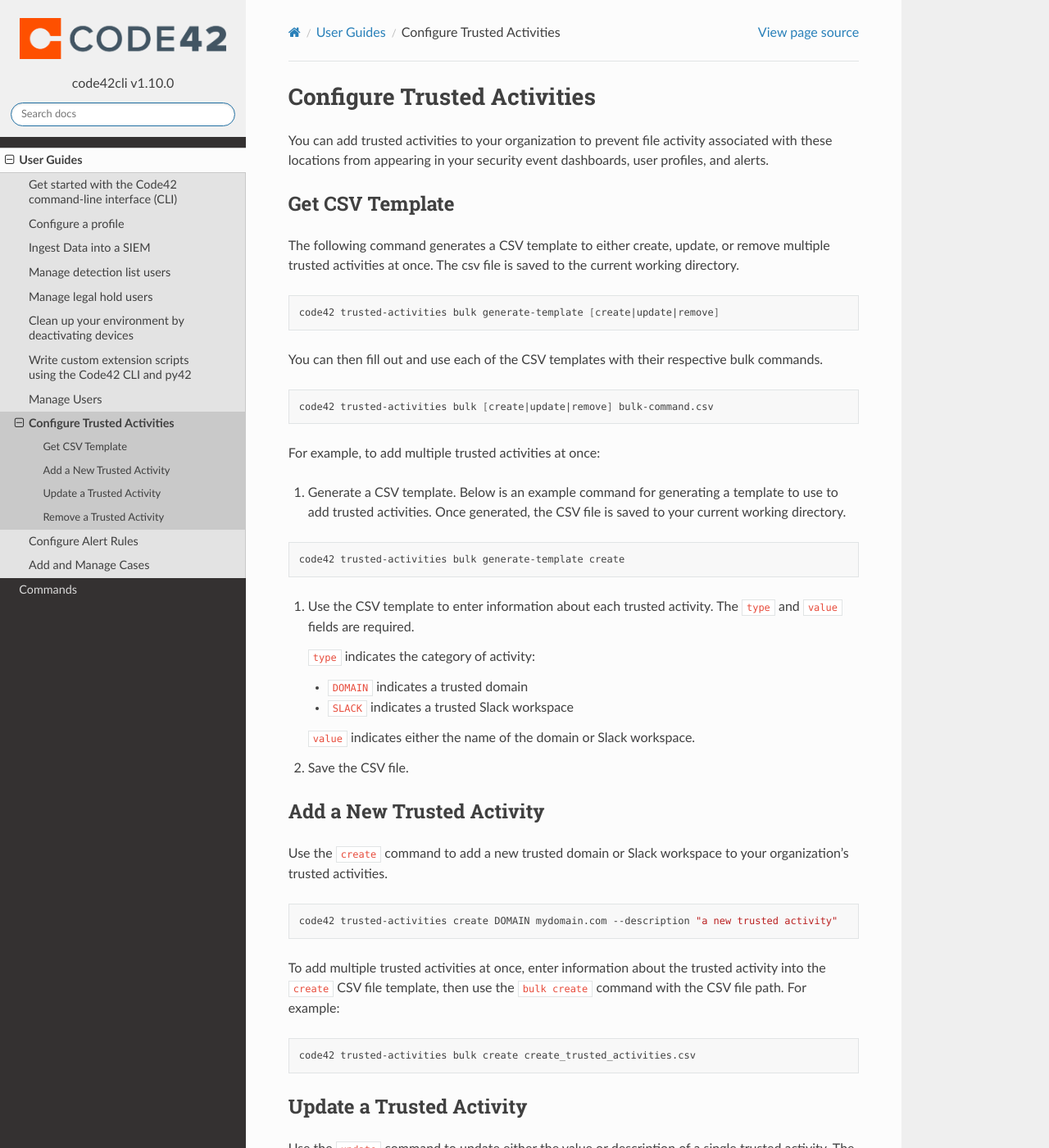
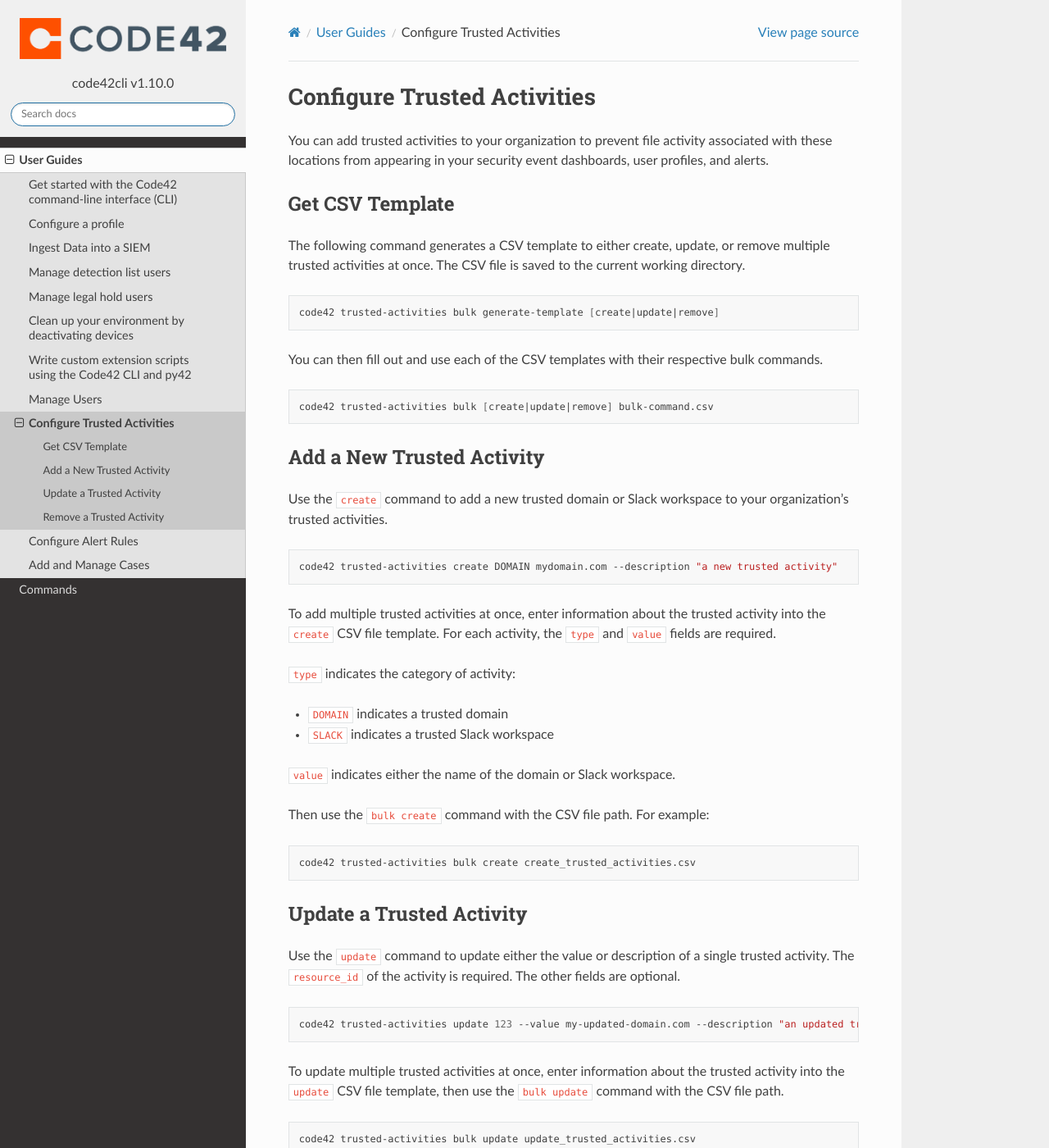
Before and after one commit to code42/code42cli, a Sphinx documentation site: the page built from docs/userguides/trustedactivities.md, in a window 1280 px wide and 1400 px high. Shown: the whole window at 82% size. Built offline with Sphinx 7.4.7 and the Read the Docs theme 2.0.0, drawn with Linux system fonts in a browser that asks for light colours; the version number is read from the project's files by our own code.

````diff
--- a/docs/userguides/trustedactivities.md
+++ b/docs/userguides/trustedactivities.md
@@ -4,7 +4,7 @@
 
 ## Get CSV Template
 
-The following command generates a CSV template to either create, update, or remove multiple trusted activities at once.  The csv file is saved to the current working directory.
+The following command generates a CSV template to either create, update, or remove multiple trusted activities at once.  The CSV file is saved to the current working directory.
 ```bash
 code42 trusted-activities bulk generate-template [create|update|remove]
 ```
@@ -14,17 +14,15 @@
 code42 trusted-activities bulk [create|update|remove] bulk-command.csv
 ```
 
+## Add a New Trusted Activity
 
-For example, to add multiple trusted activities at once:
-
-1. Generate a CSV template. Below is an example command for generating a template to use to add trusted activities. Once generated, the CSV file is saved to your current working directory.
-
+Use the `create` command to add a new trusted domain or Slack workspace to your organization's trusted activities.
 ```bash
-code42 trusted-activities bulk generate-template create
+code42 trusted-activities create DOMAIN mydomain.com --description "a new trusted activity"
 ```
 
-2. Use the CSV template to enter information about each trusted activity.
-   The `type` and `value` fields are required.
+To add multiple trusted activities at once, enter information about the trusted activity into the `create` CSV file template.
+For each activity, the `type` and `value` fields are required.
 
    `type` indicates the category of activity:
    - `DOMAIN` indicates a trusted domain
@@ -32,17 +30,7 @@
 
    `value` indicates either the name of the domain or Slack workspace.
 
-3. Save the CSV file.
-
-## Add a New Trusted Activity
-
-Use the `create` command to add a new trusted domain or Slack workspace to your organization's trusted activities.
-```bash
-code42 trusted-activities create DOMAIN mydomain.com --description "a new trusted activity"
-```
-
-To add multiple trusted activities at once, enter information about the trusted activity into the `create` CSV file template, then use the `bulk create` command with the CSV file path. For example:
-
+Then use the `bulk create` command with the CSV file path. For example:
 ```bash
 code42 trusted-activities bulk create create_trusted_activities.csv
 ```
````
Also changed, not shown: docs/userguides/alertrules.md (+1 -1 lines), docs/userguides/cases.md (+3 -16 lines), docs/userguides/users.md (+3 -4 lines).
